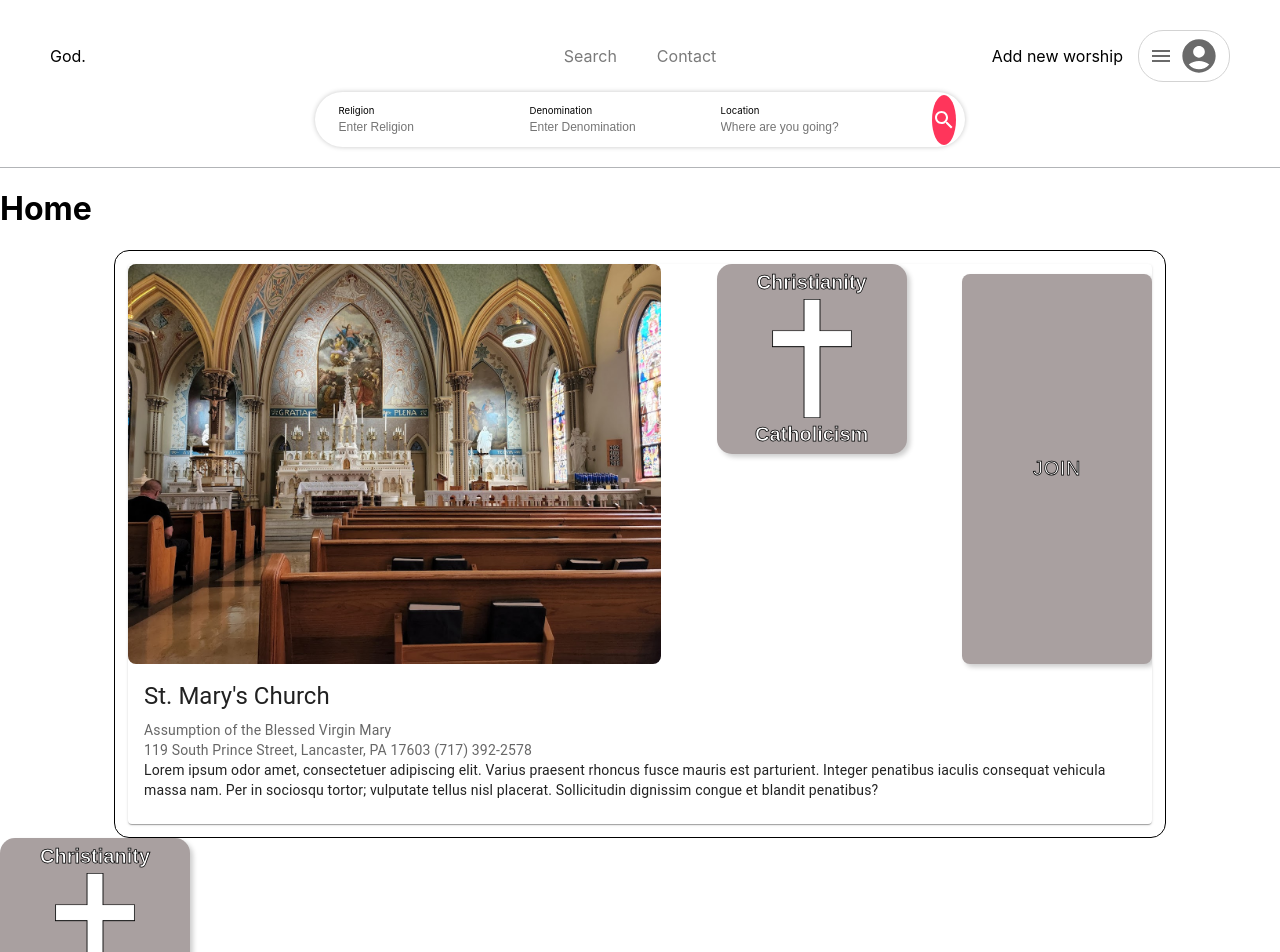
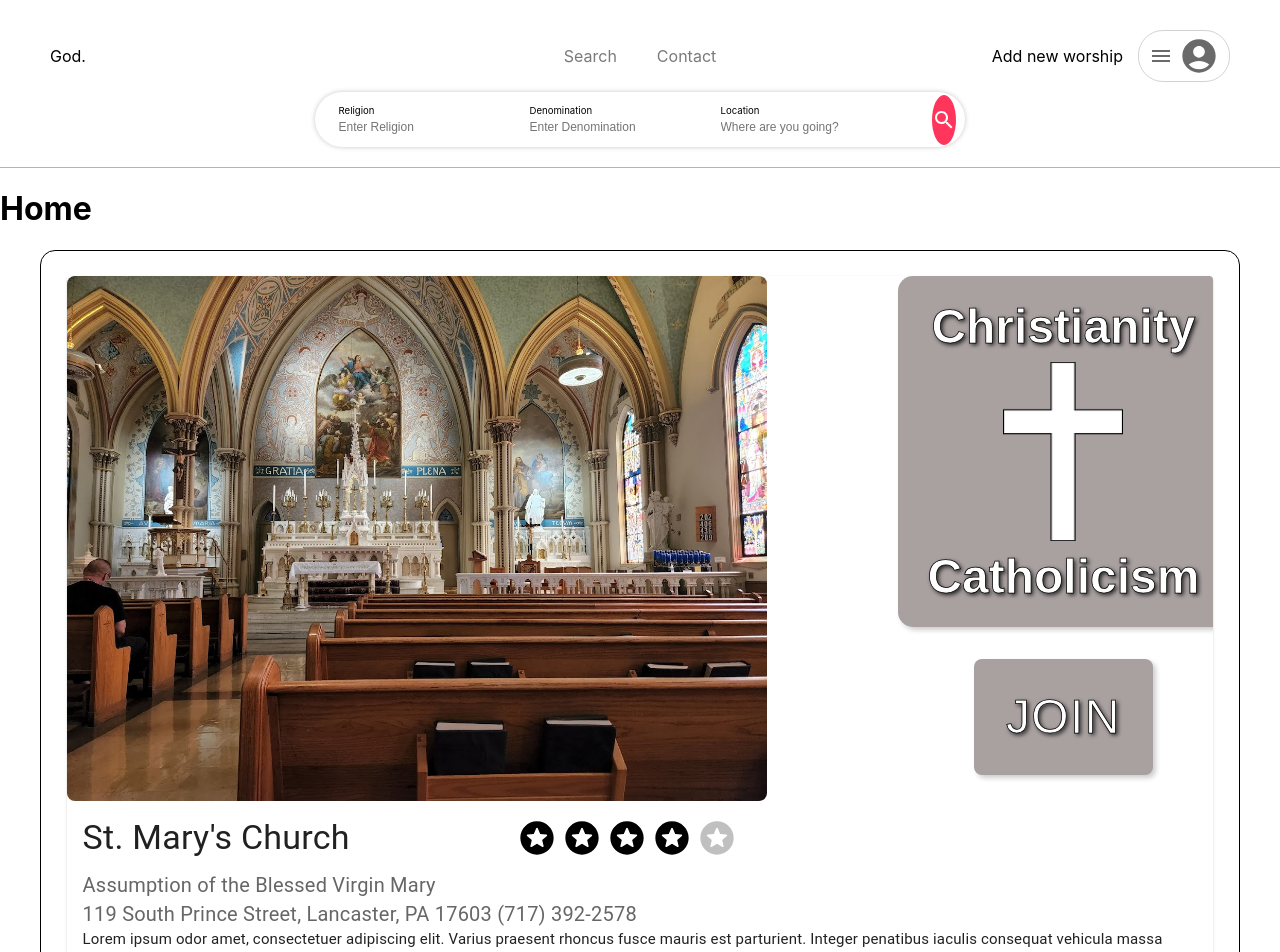
Before and after one commit to jerrybenn/WebDesignProject, a React (Create React App) app in the folder god/: page /home in a window 1280 px wide. Shown: the top 952 px of the page. Built offline with nearby package versions, Linux system fonts and the light colour scheme.

Commit message:
church page

```diff
--- a/god/src/components/churchInfo/churchInfo.css
+++ b/god/src/components/churchInfo/churchInfo.css
@@ -1,47 +1,55 @@
 .container {
-    display: flex;
-    flex-direction: row;
-    align-items: center;
-    justify-content: space-between;
-    position:relative ;
-    padding: 1%;
-    width: 80%;
-    /*background-color: #ccc;*/
-    border: solid black 1px;
-    border-radius: 15px;
-    justify-content: center; /* Centers the cards horizontally */
-}
-.cardTop{
   display: flex;
-  flex-direction: row;
-  justify-content: space-between;
+  flex-wrap: wrap;
+  justify-content: center;
+  align-items: center;
+  padding: 2%;
+  max-width: 1200px;
+  border: 1px solid black;
+  border-radius: 15px;
+  box-sizing: border-box;
 }
 
-.buildingIMG{
-  height: 400px; /* Match the first design */
-    width: auto;
-    border-radius: 8px;
+.cardTop {
+  display: flex;
+  justify-content: space-between;
+  gap: 1rem;
+  width: 100%;
 }
 
+.buildingIMG {
+  max-width: 700px;
+  height: auto;
+  border-radius: 8px;
+  flex-shrink: 0;
+}
 
-#joinButton{
+.self {
+  display: flex;
+  flex-direction: column;
+  align-items: center;
+  gap: 1rem;
+}
+
+#joinButton {
   font-family: Arial, sans-serif;
-  font-size: 20px;
-  width: 190px;
+  font-size: clamp(1.5rem, 4vw, 3rem);
+  max-width: 400px;
+  padding: 1rem 2rem;
   color: white;
   background-color: #A9A0A0;
   -webkit-text-stroke: 0.75px black;
-
-  margin-top: 10px;
-  padding: 5px 40px;
-  flex-direction: column;
+  text-shadow: 2px 2px 4px rgba(0, 0, 0, 0.8);
+  margin-top: 2vh;
   border-radius: 8px;
   box-shadow: 3px 3px 5px rgba(0, 0, 0, 0.2);
+  text-align: center;
+  border: none;
+  cursor: pointer;
 }
 
-.rel-card {
-    max-width: 345px;
-    background-color: #f8f9fa;
-    border: 4px solid #ccc;
-    border-radius: 8px;
+.title {
+  display: flex;
+  align-items: center;
+  gap: 15%;
 }
--- a/god/src/components/churchInfo/churchInfo.jsx
+++ b/god/src/components/churchInfo/churchInfo.jsx
@@ -8,6 +8,7 @@ import Typography from '@mui/material/Typography';
 import Box from '@mui/material/Box';
 import './churchInfo.css';
 import Icon from '../religionIcon/religionIcon';
+import Rating from './star';
 
 export default function churchInfo() {
   return (
@@ -16,49 +17,24 @@ export default function churchInfo() {
       <Card className="rel-info">
         <div className = "cardTop">
           <img src='/RelCardImages/StMary.jpg' height={200} className='buildingIMG'/>
+          <div className='self'>
           <Icon/>
           <Button id= "joinButton">Join</Button>
+          </div>
+
         </div>
         <CardContent>
-            <Typography gutterBottom variant="h5" className='title'>St. Mary's Church</Typography>
-            {/* WIll have to add a stars component, maybe an array */}
-
-            <Typography variant="body2" sx={{ color: 'text.secondary' }}>
+            <Typography gutterBottom variant="h4" className='title'>St. Mary's Church <Rating rating = {4}/></Typography>
+            <Typography variant="body2" sx={{ color: 'text.secondary', fontSize: "20px"}}>
               Assumption of the Blessed Virgin Mary <br />
               119 South Prince Street, Lancaster, PA 17603     (717) 392-2578
             </Typography>
 
-            <Typography variant="body2" >
+            <Typography variant="body2" sx={{fontSize: "15px"}}>
               Lorem ipsum odor amet, consectetuer adipiscing elit. Varius praesent rhoncus fusce mauris est parturient. Integer penatibus iaculis consequat vehicula massa nam. Per in sociosqu tortor; vulputate tellus nisl placerat. Sollicitudin dignissim congue et blandit penatibus?
             </Typography>
 
           </CardContent>
-        {/*
-        <img src='/RelCardImages/StMary.jpg' height={140} className='buildingIMG'/>
-        <CardMedia component="img"
-         alt="St. Mary's Church"
-         height="140"
-         width = "50"
-         image="/RelCardImages/StMary.jpg" />
-        <CardContent>
-          <Typography gutterBottom variant="h5">St. Mary's Church</Typography>
-
-          <Typography variant="body2" sx={{ color: 'text.secondary' }}>
-            St. Mary’s Catholic Church<br/>
-            Assumption of the Blessed Virgin Mary <br />
-            119 South Prince Street, Lancaster, PA 17603<br />
-            (717) 392-2578
-          </Typography>
-
-        </CardContent>
-
-        <CardActions>
-          <Button size="small"
-          component="a" href="https://stmaryslancaster.org/"
-          target="_blank" rel="noopener noreferrer">
-            Website
-          </Button>
-        </CardActions>*/}
       </Card>
 
     </Box>
--- /dev/null
+++ b/god/src/components/churchInfo/star.jsx
@@ -0,0 +1,17 @@
+import React from "react";
+import StarsRoundedIcon from "@mui/icons-material/StarsRounded";
+
+const Rating = ({ rating }) => {
+  return (
+    <div style={{ display: "flex", gap: "5px" }}>
+      {[...Array(5)].map((_, index) => (
+        <StarsRoundedIcon
+          key={index}
+          style={{ color: index < rating ? "black" : "#C0C0C0", fontSize: "40px" }}
+        />
+      ))}
+    </div>
+  );
+};
+
+export default Rating;
--- a/god/src/components/religionIcon/religionIcon.css
+++ b/god/src/components/religionIcon/religionIcon.css
@@ -5,22 +5,24 @@
     justify-content: center;
     background-color: #A9A0A0;
     border-radius: 15px;
-    padding: 20px;
-    width: 150px;
-    height: 150px;
+    padding: 5%;
+    width: min(40vw, 300px);
+    height: auto;
     box-shadow: 3px 3px 5px rgba(0, 0, 0, 0.2);
 }
 
 #Icondiv > p {
-    font-family: Arial, sans-serif; /* Match the font */
-    font-size: 20px;
+    font-family: Arial, sans-serif;
+    font-size: clamp(1.5rem, 4vw, 3rem);
     font-weight: bold;
     color :white;
     -webkit-text-stroke: 0.75px black;
-    margin: 5px ;
+    margin: 0.5rem;
+    text-shadow: 2px 2px 4px rgba(0, 0, 0, 0.8);
 }
 
 #Icondiv > img {
-    width: 80px;
+    width: 40%;
+    max-width: 150px;
     height: auto;
 }
```
